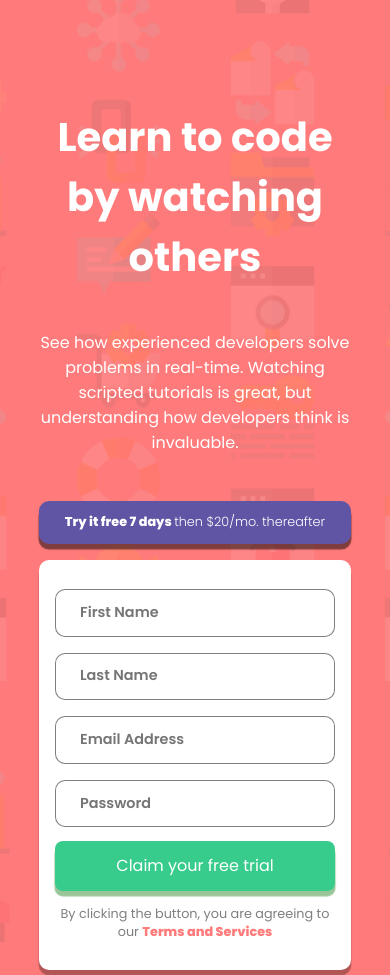
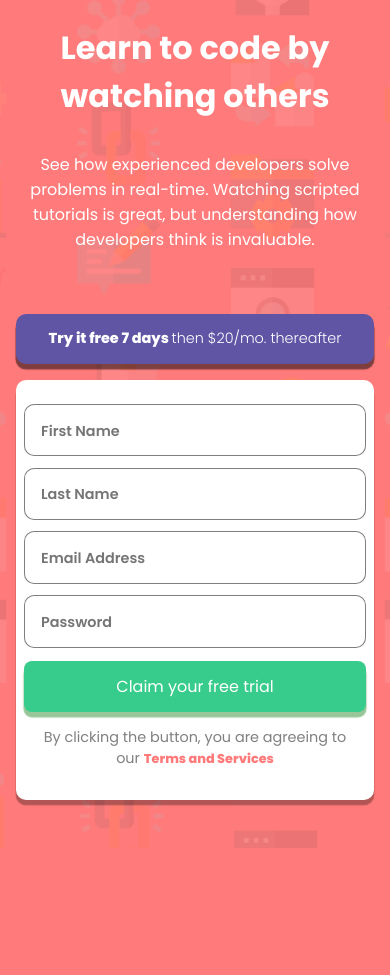
Before and after one commit to Wira-Kusuma/intro-component-with-signup-form-master, a plain HTML site: page index.html in a window 390 px wide. Shown: the top 975 px of the page. After the commit the page ends 848 px from the top, so only its background shows below. Drawn offline with Linux system fonts and the light colour scheme.

Commit message:
Improve responsive layout and mobile styles
Refactored CSS to enhance layout centering and responsiveness. Updated body and main styles for better alignment, expanded mobile media query with improved sizing, spacing, and input/button adjustments for a more consistent mobile experience.

```diff
--- a/style.css
+++ b/style.css
@@ -22,17 +22,17 @@ body {
     overflow: hidden;
     background-image: url(images/bg-intro-desktop.png);
     background-color: var(--Red);
+    display: grid;
+    place-items: center;
 }
 
 main {
+    width: 100%;
     display: flex;
     justify-content: center;
     align-items: center;
     flex-direction: row;
     gap: 100px;
-    margin: auto;
-    margin-top: 3rem;
-    margin-bottom: 0;
     max-width: 80%;
 }
 
@@ -173,41 +173,65 @@ button:active, .offer:active {
     position: relative;
 }
 
-@media screen and (max-width:700px) {
+    @media screen and (max-width: 700px) {
         body {
             font-size: 1rem;
             overflow-y: auto;
             overflow-x: hidden;
             background-image: url(images/bg-intro-mobile.png);
+            padding: 1rem;
+            height: auto;
+            display: block;
         }
 
         main {
             flex-direction: column;
             width: 100%;
-        margin: auto;
             gap: 30px;
+            max-width: 100%;
+            align-items: stretch;
+            display: flex;
         }
 
         header {
             text-align: center;
-        margin-top: 5rem;
-        gap: 0;
+            gap: 0.5rem;
+            width: 100%;
+            min-width: 0;
+            margin-bottom: 1rem;
         }
 
         header, section, form, .offer, .input-form {
             width: 100%;
+            min-width: 0;
+            max-width: 100%;
         }
 
         section {
             margin-bottom: 2rem;
+            width: 100%;
+            min-width: 0;
+            padding: 0;
+        }
+
+        .input-form {
+            width: 100%;
+            min-width: 0;
+            padding: 1rem 0.5rem;
+            box-sizing: border-box;
         }
 
         .offer {
             text-align: center;
+            font-size: 1rem;
+            margin-bottom: 1rem;
+            width: 100%;
+            min-width: 0;
+            box-sizing: border-box;
         }
 
         .offer p {
-        font-size: 0.8rem;
+            font-size: 0.9rem;
         }
 
         .faq {
@@ -215,9 +239,35 @@ button:active, .offer:active {
             text-align: center;
             display: flex;
             flex-wrap: wrap;
+            justify-content: center;
+        }
+
+        .faq p {
+            width: 100%;
+            font-size: 0.9rem;
+            padding: 0 0.5rem;
         }
 
         h1 {
-        font-size: 2.5rem;
+            font-size: 2rem;
+            word-break: break-word;
+            margin: 0.5rem 0;
+        }
+
+        input {
+            font-size: 1rem;
+            padding: 0.8rem 1rem;
+            margin-top: 0.5rem;
+        }
+
+        button {
+            font-size: 1rem;
+            padding: 0.8rem;
+        }
+
+        .imgs1, .imgs2, .imgs3, .imgs4 {
+            right: 15px;
+            top: auto;
+            transform: translateY(-50%);
         }
     }
```
Lines whose indentation alone changed are shown as unchanged.
